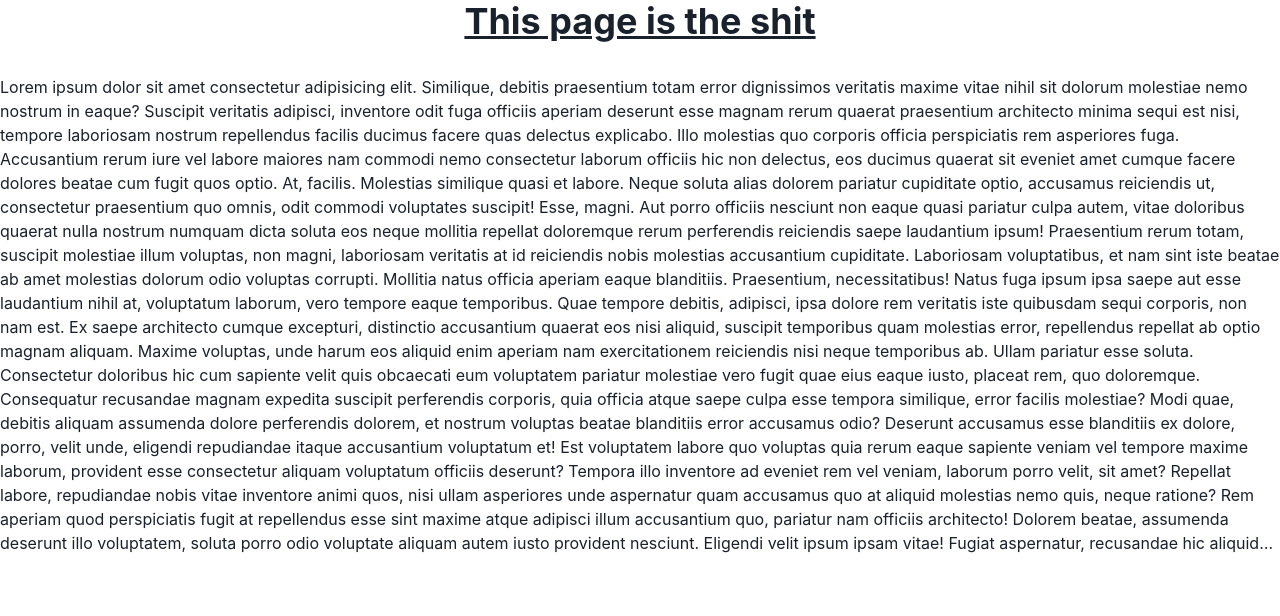
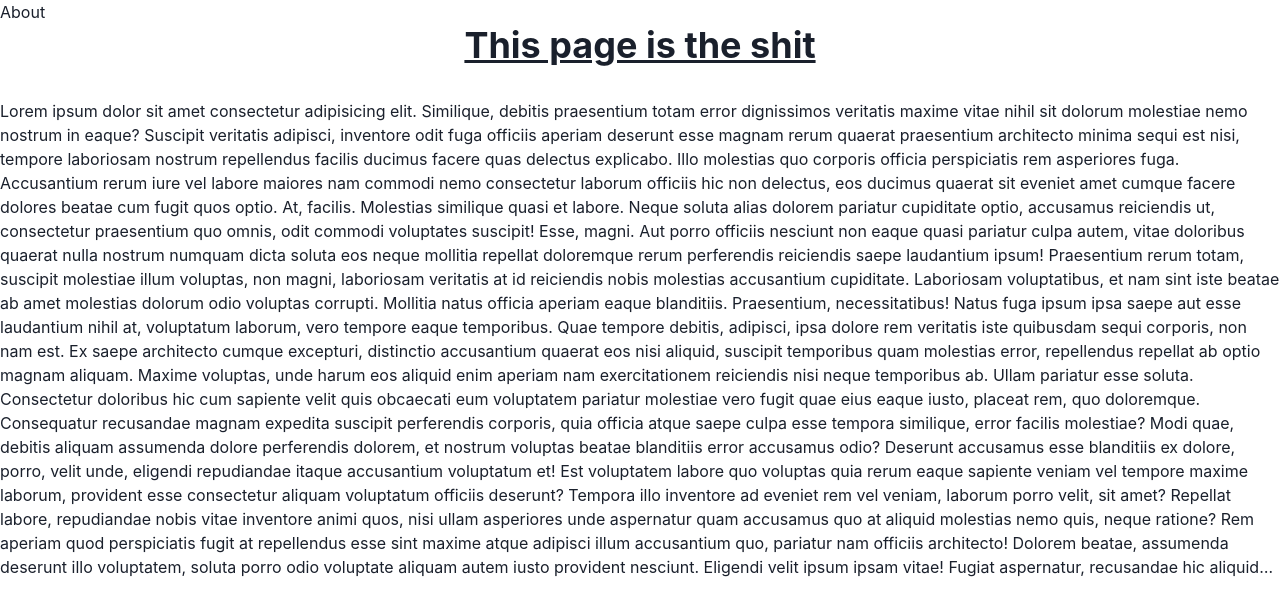
Before and after one commit to KennedyMungai/blog-site-w-chakra, a Next.js app: page / in a window 1280 px wide. Shown: the top 616 px of the page. Built offline with nearby package versions, Linux system fonts and the light colour scheme.

Commit message:
Added a Link to the component

```diff
--- a/src/pages/index.tsx
+++ b/src/pages/index.tsx
@@ -1,11 +1,13 @@
 import { Button, Heading, Text } from '@chakra-ui/react'
 import { Inter } from 'next/font/google'
+import Link from 'next/link'
 
 const inter = Inter({ subsets: ['latin'] })
 
 export default function Home() {
 	return (
 		<div>
+			<Link href='about'>About</Link>
 			<Heading
 				as={'h1'}
 				textAlign={'center'}
```
